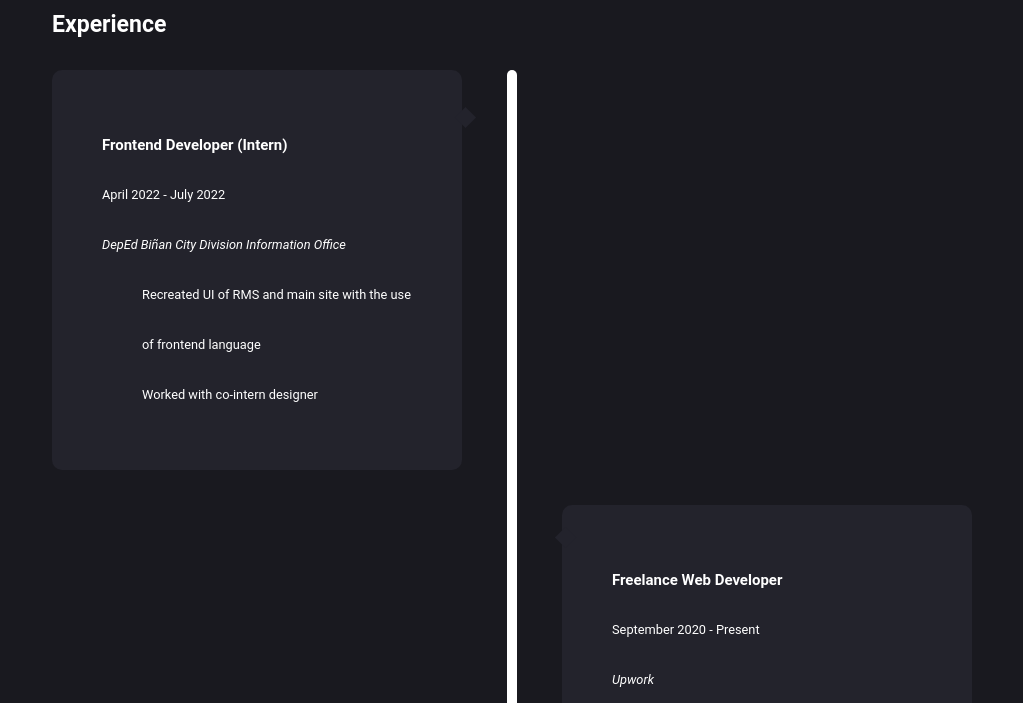
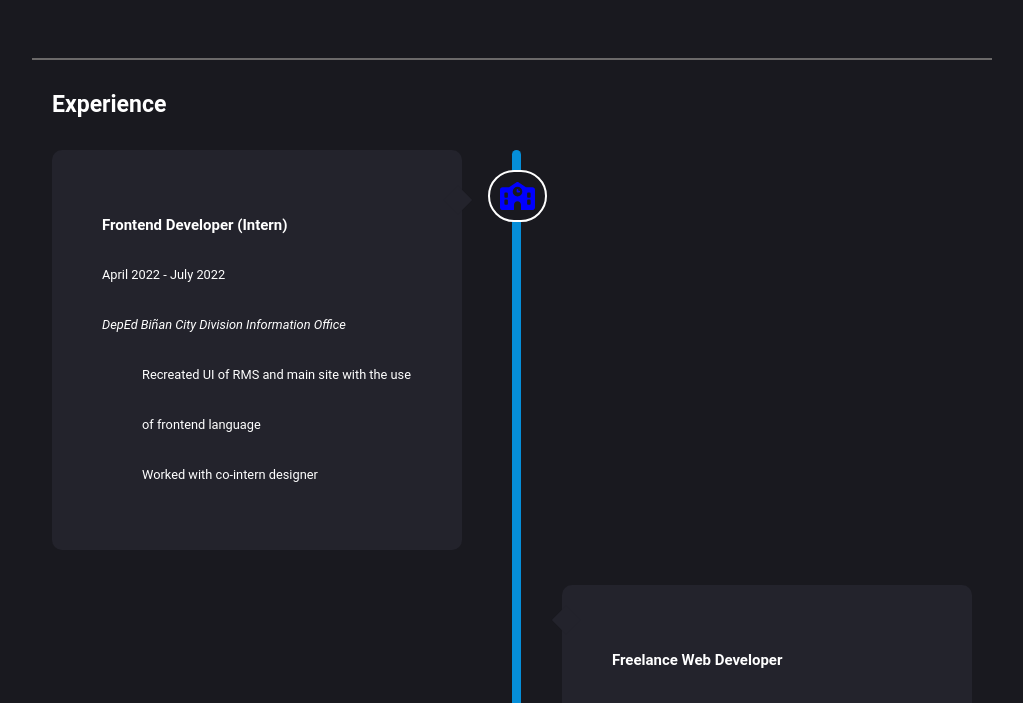
Before and after one commit to vmangahis/VM-Dev, a React (Create React App) app: page / in a window 1280 px wide. Shown: the part 1547-2250 px from the top of the page, without its empty margins (128-1151 px from the left). Built offline with nearby package versions, Linux system fonts and the light colour scheme.

Commit message:
experience section

```diff
--- a/package.json
+++ b/package.json
@@ -4,9 +4,14 @@
   "private": true,
   "homepage": "https://vmangahis.github.io/vm-dev",
   "dependencies": {
+    "@fortawesome/fontawesome-svg-core": "^6.2.1",
+    "@fortawesome/free-regular-svg-icons": "^6.2.1",
+    "@fortawesome/free-solid-svg-icons": "^6.2.1",
+    "@fortawesome/react-fontawesome": "^0.2.0",
     "@testing-library/jest-dom": "^5.16.5",
     "@testing-library/react": "^13.4.0",
     "@testing-library/user-event": "^13.5.0",
+    "babel-plugin-macros": "^3.1.0",
     "react": "^18.2.0",
     "react-burger-menu": "^3.0.9",
     "react-dom": "^18.2.0",
--- a/src/App.css
+++ b/src/App.css
@@ -1,3 +1,8 @@
+:root{
+  --bg-color:#19191F;
+   --font-color: #058ED9;
+}
+
 *{
   border:0;
   margin:0;
@@ -23,7 +28,7 @@ textarea{
 
 
 body{
-  background-color: #19191F;
+  background-color: var(--bg-color);
 }
 
 
@@ -34,7 +39,7 @@ li{
 
 header a {
   text-decoration: none;
-  color:#058ED9;
+  color:var(--font-color);
   margin: 20px;
 }
 
@@ -64,7 +69,7 @@ header li{
 
 
 .name{
-  color:#058ED9;
+  color:var(--font-color);
 }
 
 
@@ -143,7 +148,7 @@ header li{
   transition:.5s;
 }
 
- .experience, .projects, .skills, .contact{
+ .experience, .projects, .skills, .contact, .about{
   display:block;
   width:75%;
   margin-left:auto;
@@ -154,14 +159,6 @@ header li{
 }
 
 
-.about{
-  display:block;
-  width:75%;
-  margin-left:auto;
-  margin-right: auto;
-  margin-top:20px;
-  color:white;
-}
 
 
 
@@ -412,6 +409,8 @@ outline: none;
 
 .experience-timeline{
   position: relative;
+  width:100%;
+
 }
 
 
@@ -431,24 +430,63 @@ outline: none;
 
 }
 
+.experience-card::before{
+  position:absolute;
+  width:20px;
+  height:20px;
+  content:'';
+  top:10%;
+  bottom:0;
+  background-color:#23232c;
+  transform:rotate(-45deg);
+  z-index:-10;
+}
+
+.expIcon{
+
+  position: absolute;
+  content: '';
+  top:5%;
+  border:2px solid #ffffff;
+  padding:10px;
+  background-color: #19191F ;
+
+  border-radius: 35px;
+  height:auto;
+  right:-85px;
+  max-width:35px;
+  bottom:0;
+
+}
+
+.expIcon > path{
+  fill:blue;
+}
 
 
 
 
 
-.odd > section::before, .even > section::before{
-  position:absolute;
-  width:15px;
-  height:15px;
-  background-color:#23232c;
+.odd::before{
+  right:-.5em;
 
-  z-index:-1;
-  content:"";
-  top:10%;
-  left:99%;
 
-  transform: rotate(45deg);
 }
+
+.even::before{
+  right:0;
+  left:-.5em;
+}
+
+
+
+
+
+
+
+
+
+
 
 
 .even{
@@ -456,17 +494,18 @@ outline: none;
   text-align:left;
 }
 
-.even > section::before{
-  left:-1%;
-}
 
 
 .even{
   justify-content: flex-end;
+
+
 }
 
 .odd{
   justify-content: flex-start;
+
+
 }
 
 
@@ -474,16 +513,16 @@ outline: none;
 
 .timeline-line{
   content:'';
-  width:10px;
+  width:1%;
 
-  background: #ffffff;
+  background: var(--font-color);
   position: absolute;
   top:0;
   left:50%;
   bottom:0;
   height:auto;
   border-radius:50px;
-  transform: translateX(-50%);
+
 }
 
 
@@ -522,7 +561,7 @@ outline: none;
 
 @keyframes blink-caret{
   from, to{
-    border-left: 2px solid #058ED9;
+    border-left: 2px solid var(--font-color);
   }
 
   50%{
@@ -575,6 +614,7 @@ outline: none;
   .burger-bar{
     opacity:1;
   }
+
 
   .hamburger-button.active::after{
     transform: rotate(45deg) translate(-8px, -4.5px);
@@ -651,12 +691,10 @@ outline: none;
  .experience-card{
     font-size:2vw;
     width:40%;
-
+    position: relative;
  }
 
- .odd::before{
-  left:93%;
- }
+
 
 
 
@@ -694,8 +732,8 @@ outline: none;
     margin-left:auto;
   }
 
-  .odd > section::before{
-    left:-1%;
+  .odd::before{
+    left:-.5em;
   }
 
 
--- a/src/components/Experience.js
+++ b/src/components/Experience.js
@@ -1,5 +1,8 @@
 import TimelineCard from "./TimelineCard";
-import {FaBook} from 'react-icons/fa';
+import { FontAwesomeIcon } from '@fortawesome/react-fontawesome';
+import { faSchool } from '@fortawesome/free-solid-svg-icons';
+
+
 const Experience = () => {
   return (
     <div className="experience" id="experience">
@@ -9,7 +12,7 @@ const Experience = () => {
             <div className="timeline-line">
             </div>
 
-            <TimelineCard expIcon={<FaBook />}rowType="odd" title="Frontend Developer (Intern)" company="DepEd Biñan City Division Information Office"  respons={['Recreated UI of RMS and main site with the use of frontend language', 'Worked with co-intern designer']} date="April 2022 - July 2022" />
+            <TimelineCard expIcon={<FontAwesomeIcon icon={faSchool} className="expIcon" inverse />}rowType="odd" title="Frontend Developer (Intern)" company="DepEd Biñan City Division Information Office"  respons={['Recreated UI of RMS and main site with the use of frontend language', 'Worked with co-intern designer']} date="April 2022 - July 2022" />
             <TimelineCard rowType="even" title="Freelance Web Developer" respons={['']} company="Upwork"  date="September 2020 - Present" />
             <TimelineCard rowType="odd" title="Freelance Virtual Assistant" respons={['Basic Data Entry tasks', 'Loom video recordings','Daily cryptocurrency transaction tracking','Earned Top Rated badge']} company="Upwork"  date="September 2020 - Present" />
 
--- a/src/components/TimelineCard.js
+++ b/src/components/TimelineCard.js
@@ -1,12 +1,14 @@
 import React from 'react'
 
 
-const TimelineCard = ({title, date, company, respons, rowType, expIcons}) => {
+
+
+const TimelineCard = ({title, date, company, respons, rowType, expIcon}) => {
   return (
 
-    <aside className={rowType === "odd" ? "experience-card odd" : "experience-card even"}>
-      <section>
-          {expIcons}
+      <section className={rowType === "odd" ? "experience-card odd" : "experience-card even"}>
+          {expIcon}
+
           <div className="experience-header">
               <h3 className="experience-title">{title}</h3>
               <span className="date">{date}</span>
@@ -19,7 +21,7 @@ const TimelineCard = ({title, date, company, respons, rowType, expIcons}) => {
                 })}
               </ul>
           </section>
-    </aside>
+
 
 
   )
```
Also changed, not shown: 1 other file (tests, documents, lock files or other folders).
